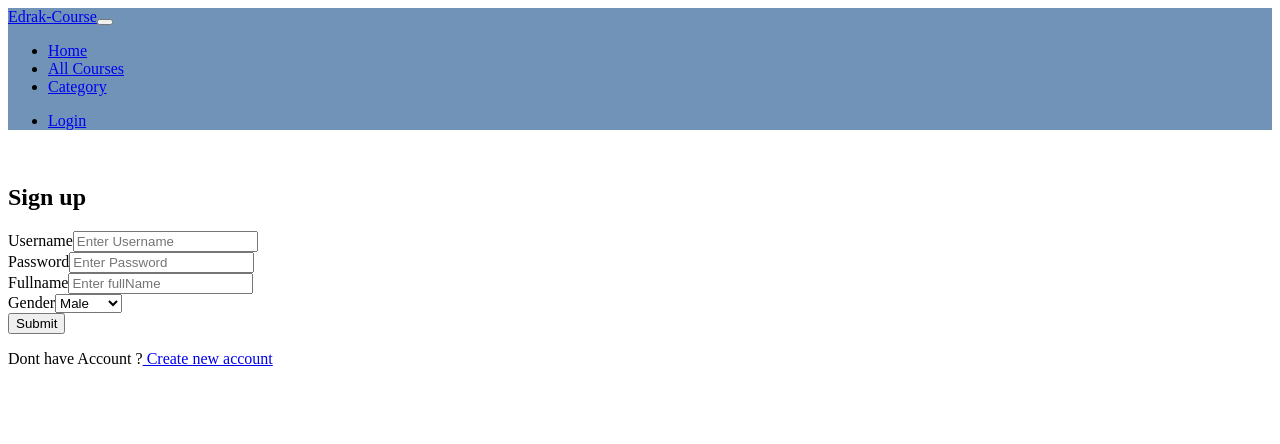
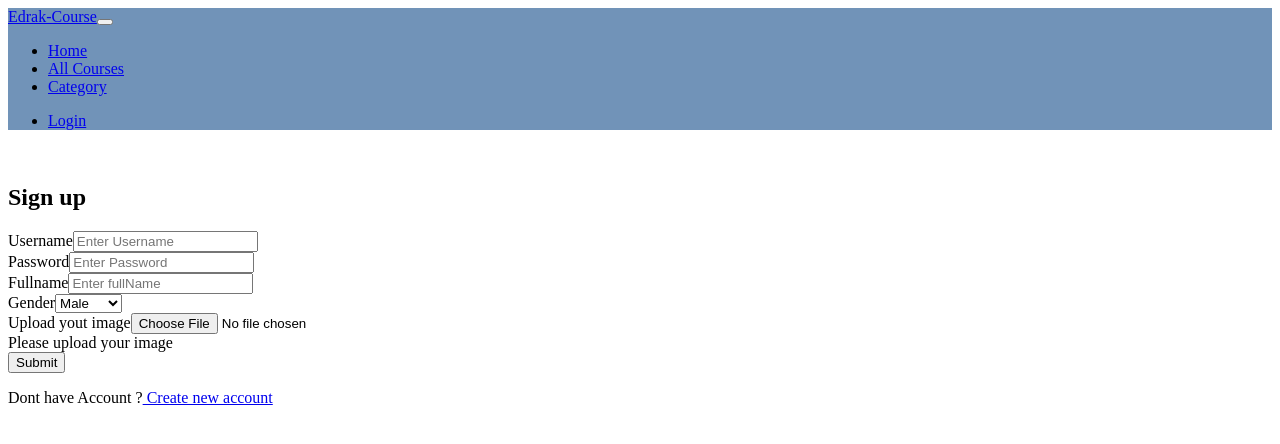
Before and after one commit to EdrakTask/AhmadAlyaaqba, a React app: page /user/Signup in a window 1280 px wide. Shown: the top 444 px of the page. Built offline with nearby package versions, Linux system fonts and the light colour scheme; no server answers; the HTML template or start-up script is replaced by a standard one.

Commit message:
add upload image feature

```diff
--- a/react-client/src/components/User/Signup.jsx
+++ b/react-client/src/components/User/Signup.jsx
@@ -11,10 +11,14 @@
       fullName:'',
       gender:'Male',
       message: '',
-      error: false
+      messageImg: 'Please upload your image',
+      personalImgUrl:'',
+      error: false,
+      uploadSuccess: false
     }
     this.onChange = this.onChange.bind(this);
     this.Signup = this.Signup.bind(this);
+    this.onImageUpload = this.onImageUpload.bind(this);
   }
 
   onChange(e){
@@ -22,6 +26,35 @@
       [e.target.name]:e.target.value
     });
   }
+
+  onImageUpload(e){
+      var imgReader = new FileReader();
+      var img = e.target.files[0];
+      var that = this;
+      var imgCode = ''
+      var target = e.target.name;
+      imgReader.onload = function(upload) {
+        imgCode = upload.target.result
+        imgCode = imgCode.slice(22)
+        $.ajax({
+          url: `https://api.imgur.com/3/image`,
+          method: 'POST',
+          headers: {"Authorization": "Client-ID 307e8453e9ee1b3"},
+          data:imgCode
+        })
+        .done (function (data) {
+          that.setState({
+            [target]: data.data.link,
+            uploadSuccess: true,
+            messageImg: 'Image Uploaded Successfuly'
+          });
+        })
+        .fail(function( jqXHR, textStatus ) {
+          alert("item not found, textStatus");
+        });
+      };
+      imgReader.readAsDataURL(img)
+    }
 
   Signup(){
     var that = this;
@@ -74,6 +107,20 @@
               <option value="Female">Female</option>
             </select>
           </div>
+          <div>
+            <label htmlFor="personalImgUrl">Upload yout image</label>
+            <input required accept="image/*"  id="personalImgUrl" type="file" name= "personalImgUrl" onChange={this.onImageUpload.bind(this)} />
+            {!this.state.uploadSuccess && (
+            <div className="alert alert-danger" role="alert">
+              {this.state.messageImg}
+            </div>
+            )}
+            {this.state.uploadSuccess && (
+            <div className="alert alert-success" role="alert">
+              {this.state.messageImg}
+            </div>
+            )}
+          </div>
           <button className="btn btn-primary" onClick={this.Signup}>Submit</button>
           <p>Dont have Account ?<Link to = {`/user/create`}> Create new account </Link></p>
         </div>
```
